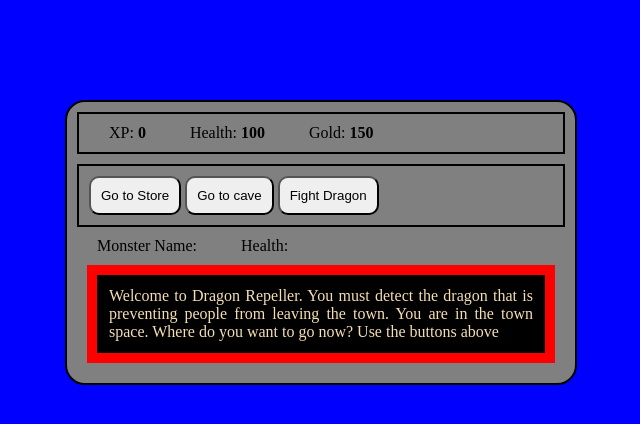
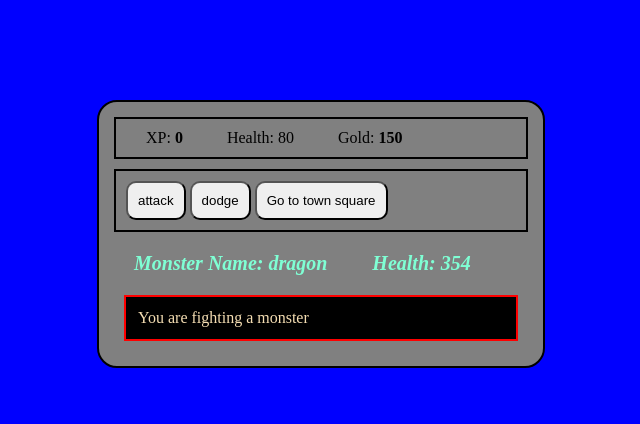
Before and after one commit to Lornzyy/dragonGame, a plain HTML site: page index.html in a window 1280 px wide. Both pictures are taken after a click on the button "Fight Dragon". Shown: the whole page, without its empty margins (319-959 px from the left). Drawn offline with Linux system fonts and the light colour scheme.

Commit message:
fight dragon button

```diff
--- a/index.js
+++ b/index.js
@@ -13,7 +13,7 @@ const fightBtn = document.querySelector("#fight");
 const xpText = document.querySelector("#xpText");
 const healthText = document.querySelector("#healthText");
 const goldText = document.querySelector("#goldText");
-const monsterStats = document.querySelector("monsterStats");
+const monsterStats = document.querySelector("#monsterStats");
 const monsterNameText = document.querySelector("#monsterNameText");
 const monsterHealthText = document.querySelector("#monsterHealthText");
 const text = document.querySelector("#explanation");
@@ -29,15 +29,41 @@ const locations = [
         name: "store",
         "button text": ["Buy health(10 gold)", "Buy weapon(30 gold)", "Go to town square"],
         "button function": [buyHealth, buyWeapon, goTown],
-        text: `You entered the store.\n Your inventory is now ${inventory}`
+        text: `You entered the store.\nYour inventory is now ${inventory}`
     },
     {
         name: "cave",
         "button text": ["Fight slime", "Fight fanged beast", "Go to town square"],
         "button function": [fightSlime, fightBeast, goTown],
         text: "You enter the cave. You see some monsters."
+    },
+    {
+        name: "fight",
+        "button text": ["attack", "dodge", "Go to town square"],
+        "button function": [attack, dodge, goTown],
+        text: "You are fighting a monster"
+    },
+    {
+        name: "kill monster",
+        "button text": ["Go to town square", "Go to town square", "Go to town square"],
+        "button function": [goTown, goTown, goTown],
+        text: "The monster said \"arrrggg!\" You gain experience points and find gold."
+    },
+    {
+        name: "lose",
+        "button text": ["REPLAY?", "REPLAY?", "REPLAY?"],
+        "button function": [restart, restart, restart],
+        text: "You die"
+    },
+    {
+        name: "win",
+        "button text": ["REPLAY?", "REPLAY?", "REPLAY?"],
+        "button function": [restart, restart, restart],
+        text: "You defeat the dragon YOU WINNN THE GAME!!!!!!"
     }
+
 ];
+
 
 const weapons = [
     {
@@ -58,6 +84,24 @@ const weapons = [
     }
 ];
 
+const monster = [
+    {
+        name: "slime",
+        level: 2,
+        health: 15
+    },
+    {
+        name: "fanged beast",
+        level: 8,
+        health: 60
+    },
+        {
+        name: "dragon",
+        level: 20,
+        health: 360
+    }
+];
+
 // initialize buttons
 
 storeBtn.onclick = goStore;
@@ -67,6 +111,7 @@ fightBtn.onclick = fightDragon;
 //update function
 
 function update(location){
+    monsterStats.style.display = "none";
     storeBtn.innerText = location["button text"][0];
     caveBtn.innerText = location["button text"][1];
     fightBtn.innerText = location["button text"][2];
@@ -85,8 +130,6 @@ function goTown(){
     update(locations[0]);
 
 }
-
-
 
 //store button function
 
@@ -143,23 +186,93 @@ function sellWeapon(){
         text.innerText = `You have sold ${currentWeapon}. \n You have remained with${inventory}`;
     } else {
         text.innerText = "Don't sell your only weapon"
+    }
 }
 
 //cave button
 
 function goCave(){
-    update(locations[2])
+    update(locations[2]);
 }
 
+//fight dragon
+
+
 function fightSlime(){
+    fighting = 0;
+    goFight();
 
 }
 
 function fightBeast(){
+    fighting = 1;
+    goFight();
+}
+
+function fightDragon(){
+    fighting = 2;
+    goFight();
+}
+
+
+function goFight(){
+    update(locations[3]);
+    monsterNameText.innerText = monster[fighting].name;
+    monsterHealthText.innerText = monster[fighting].health;
+    monsterHealth = monster[fighting].health;
+
+    monsterStats.style.display = "block";
+
+    health -= monster[fighting].level;
+    monsterHealth -= weapons[currentWeapon].power + Math.floor(Math.random() * xp) + 1;
+
+    healthText.innerText = health;
+    monsterHealthText.innerText = monsterHealth;
+
+    if (health <= 0){
+        lose();
+    } else if(monsterHealth <= 0){
+        fighting === 2 ? winGame() : defeatMonster();
+    }
+}
+
+
+
+function attack(){
+    text.innerText = `The ${monster[fighting].name} attacks.
+    You attacked using ${weapons[currentWeapon].name}.`
+}
+
+function dodge(){
+    text.innerText = `You dodged an attack from ${monster[fighting].name}`
+}
+
+function defeatMonster(){
+
+    gold += Math.floor(monster[fighting].level * 6.7);
+    xp += monster[fighting].level;
+    xpText.innerText = xp;
+    update(locations[4]);
 
 }
 
-//fight dragon
-function fightDragon(){
-    console.log("fight dragon");
+function lose(){
+    update(locations[5]);
+
 }
+
+function winGame(){
+    update(locations[6]);
+}
+
+function restart(){
+    xp = 0;
+    health = 100;
+    gold = 120;
+    currentWeapon = 0;
+    inventory = ["stick"];
+    xpText.innerText = xp;
+    healthText.innerText = health;
+    gold.innerText = gold;
+
+}
--- a/style.css
+++ b/style.css
@@ -5,13 +5,13 @@
 }
 
 html {
-    max-width: 32rem;
+    max-width: 28rem;
     margin: 100px auto;
     background: blue;
 }
 #game {
     border: 2px solid black;
-    padding: 10px;
+    padding: 15px;
     background: grey;
     border-radius: 20px;
 }
@@ -37,11 +37,20 @@ button {
     cursor: pointer;
 }
 
+#monsterStats {
+    display: none;
+    color: aquamarine;
+    font-size: 20px;
+    font-style: oblique;
+    font-weight: 800;
+    margin: 20px 0;
+}
+
 #explanation {
     background: black;
     color: wheat;
     padding: 12px;
     margin: 10px;
-    border: 10px solid red;
+    border: 2px solid red;
     text-align: justify;
 }
```
